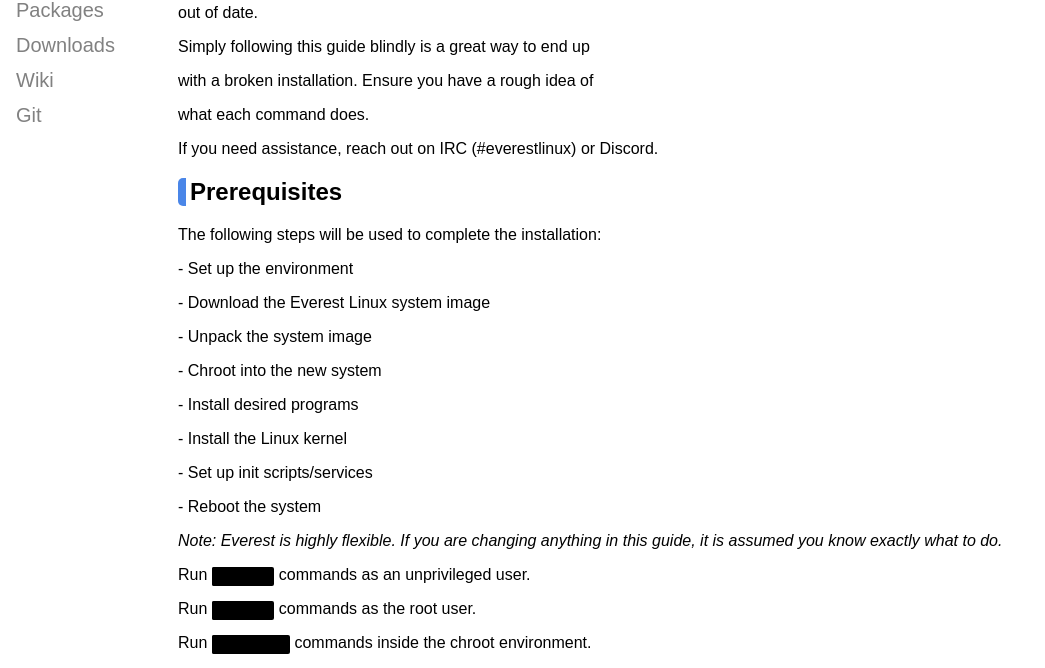
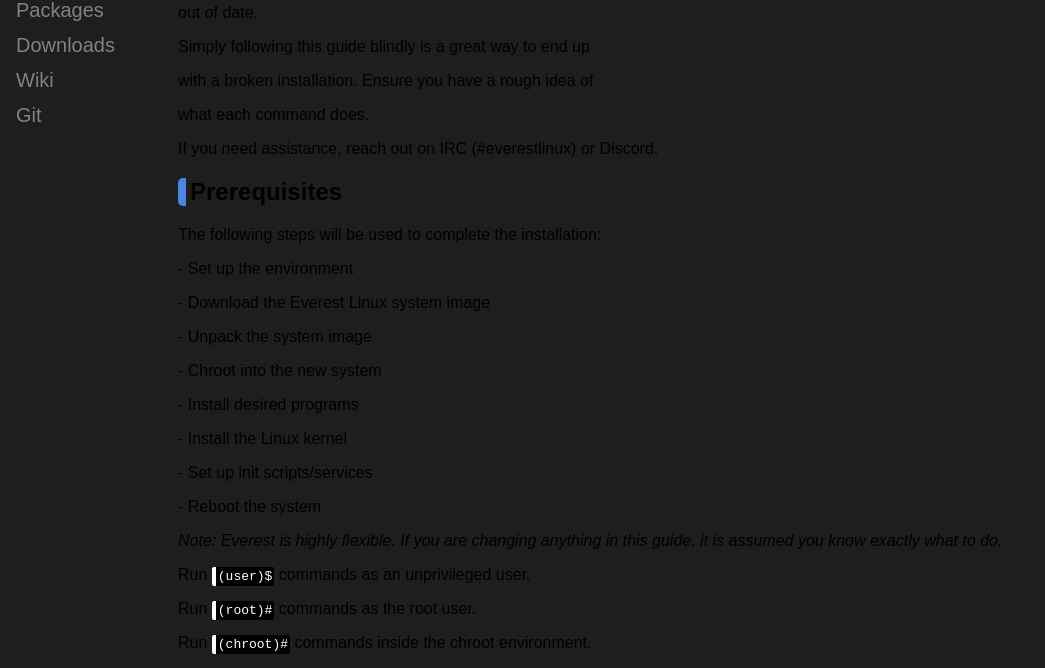
Before and after one commit to everest-linux/everest-web, a plain HTML site: page install.html in a window 1280 px wide. Shown: the part 132-800 px from the top of the page, without its empty margins (0-1045 px from the left). Drawn offline with Linux system fonts and the light colour scheme.

Commit message:
fixed css

```diff
--- a/css/everest.css
+++ b/css/everest.css
@@ -47,6 +47,7 @@
 
 body {
 	font-family: sans-serif;
+	background-color: #1E1E1E;
 }
 
 code {
@@ -56,6 +57,7 @@
 	border-left-width: 4px;
 	border-radius: 2px;
 	padding: 2px;
+	color: white;
 }
 
 h2 {
```
